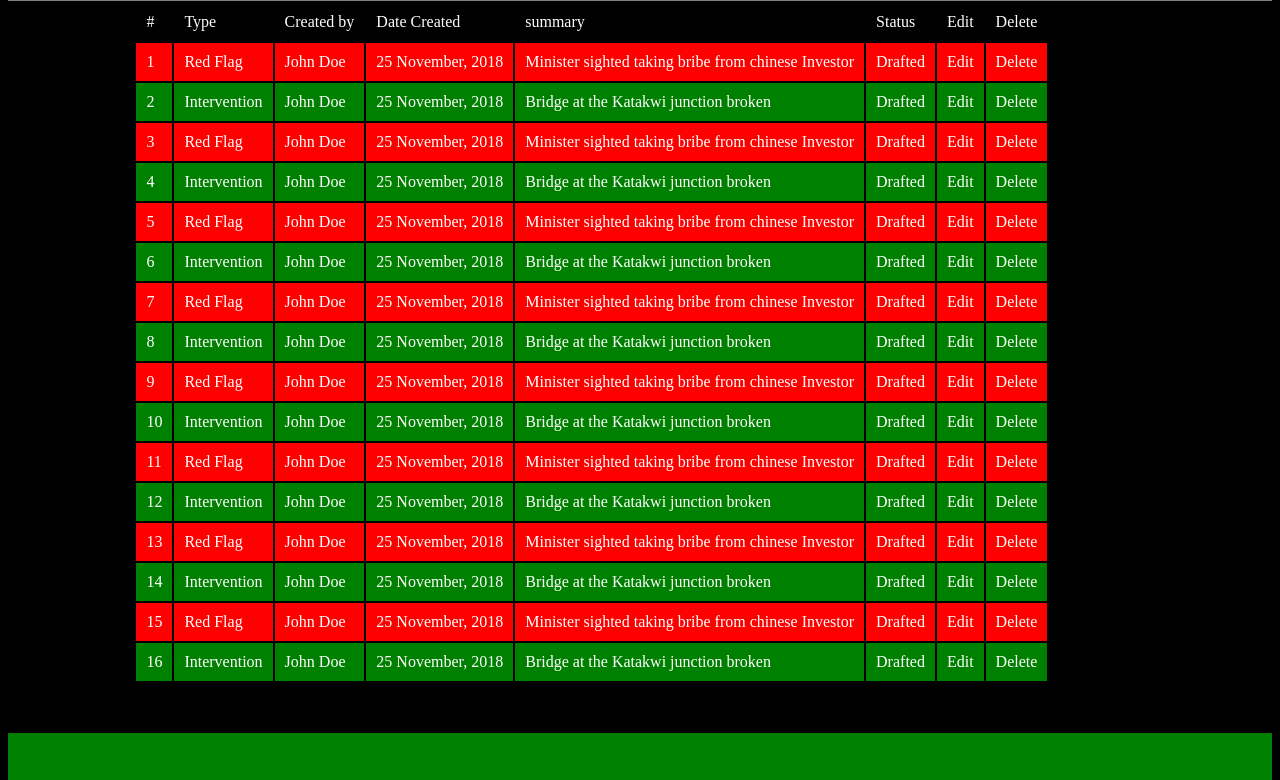
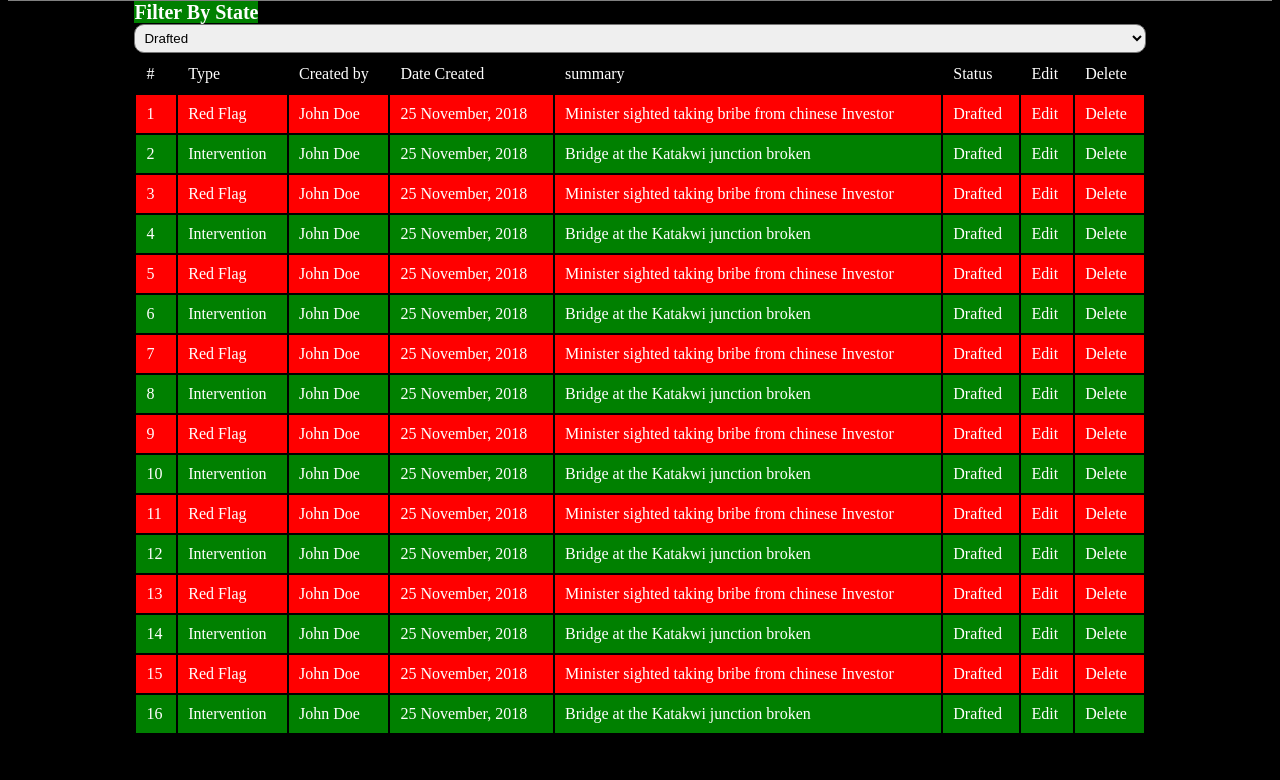
Before and after one commit to RominK/iReporter, a plain HTML site: page ui/incidents-user.html in a window 1280 px wide. Shown: the part 146-926 px from the top of the page. Drawn offline with Linux system fonts and the light colour scheme.

Commit message:
user can see all thier incidents[#162168627], rejected[#162168574], unresolved[#162167961], resolved[#162167885], filter by state[#162167051]

```diff
--- a/ui/css/main.css
+++ b/ui/css/main.css
@@ -128,6 +128,19 @@ td{
     background-color: green;
 }
 
+table{
+    width: 100%;
+}
 table > tr > td > a:hover{
     background-color: black;
 }
+
+.filter{
+    width:auto;
+}
+
+.filter label{
+    background-color: green;
+    font-size: 20px;
+    font-weight: bold;
+}
--- a/ui/incidents-user.html
+++ b/ui/incidents-user.html
@@ -25,6 +25,19 @@
 
     <section id="mainSection">
         <div class="container">
+            <div class="filter">
+                <form action="">
+                    <label for="filter">Filter By State</label>
+                    <select name="status" id="status">
+                            <option value="">Drafted</option>
+                            <option value="">Active</option>
+                            <option value="">Solved</option>
+                            <option value="">Under investigation</option>
+                            <option value="">Rejected</option>
+                            <option value="">Submitted</option>
+                    </select>
+                </form>
+            </div>
            <table>
                <thead>
                    <tr>
```
